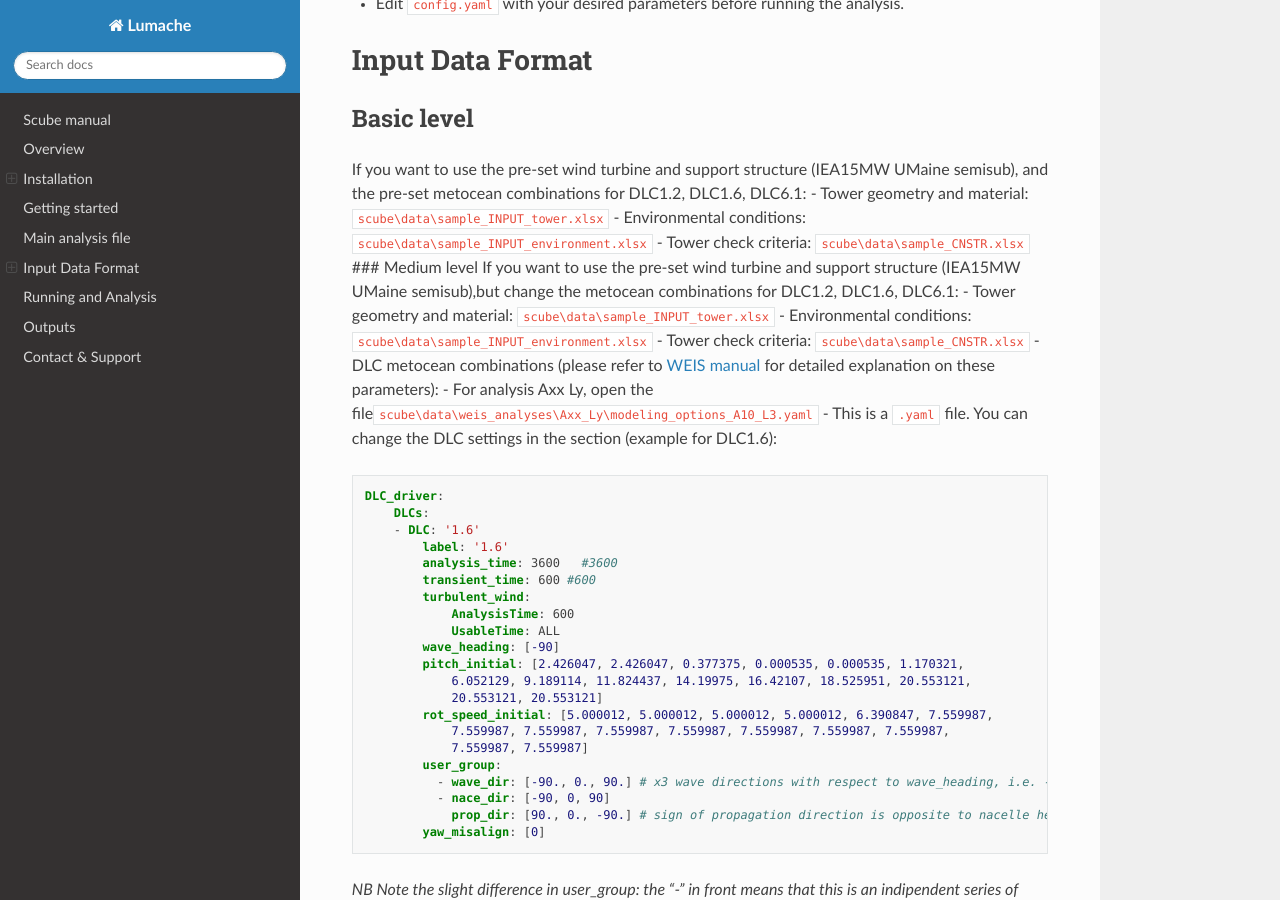
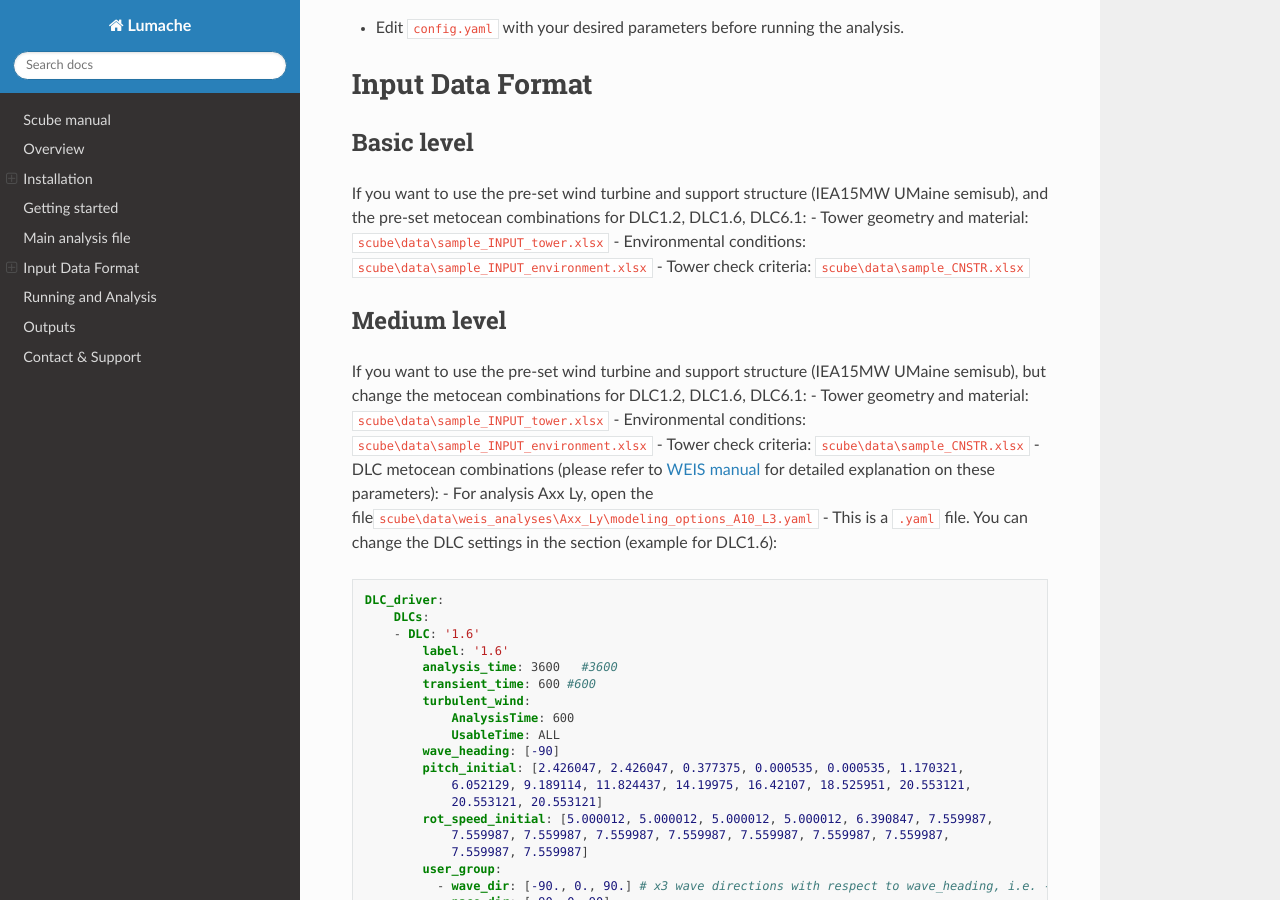
Before and after one commit to mcollu/scube, a Sphinx documentation site: the page built from docs/source/index.rst, in a window 1280 px wide and 900 px high, scrolled down 3175 px. Built offline with Sphinx 7.4.7 and the Read the Docs theme 3.1.0, drawn with Linux system fonts in a browser that asks for light colours.

Commit message:
Update index.rst

```diff
--- a/docs/source/index.rst
+++ b/docs/source/index.rst
@@ -149,24 +149,20 @@
 Basic level
 -----------
 
-If you want to use the pre-set wind turbine and support structure
-(IEA15MW UMaine semisub), and the pre-set metocean combinations for
-DLC1.2, DLC1.6, DLC6.1: - Tower geometry and material:
-``scube\data\sample_INPUT_tower.xlsx`` - Environmental conditions:
-``scube\data\sample_INPUT_environment.xlsx`` - Tower check criteria:
-``scube\data\sample_CNSTR.xlsx`` ### Medium level If you want to use the
-pre-set wind turbine and support structure (IEA15MW UMaine semisub),but
-change the metocean combinations for DLC1.2, DLC1.6, DLC6.1: - Tower
-geometry and material: ``scube\data\sample_INPUT_tower.xlsx`` -
-Environmental conditions: ``scube\data\sample_INPUT_environment.xlsx`` -
-Tower check criteria: ``scube\data\sample_CNSTR.xlsx`` - DLC metocean
-combinations (please refer to `WEIS
-manual <https://weis.readthedocs.io/en/latest/dlc_generator.html>`__ for
-detailed explanation on these parameters): - For analysis Axx Ly, open
-the
-file\ ``scube\data\weis_analyses\Axx_Ly\modeling_options_A10_L3.yaml`` -
-This is a ``.yaml`` file. You can change the DLC settings in the section
-(example for DLC1.6):
+If you want to use the pre-set wind turbine and support structure (IEA15MW UMaine semisub), and the pre-set metocean combinations for DLC1.2, DLC1.6, DLC6.1:
+- Tower geometry and material: ``scube\data\sample_INPUT_tower.xlsx``
+- Environmental conditions: ``scube\data\sample_INPUT_environment.xlsx``
+- Tower check criteria: ``scube\data\sample_CNSTR.xlsx``
+
+Medium level
+------------
+If you want to use the pre-set wind turbine and support structure (IEA15MW UMaine semisub), but change the metocean combinations for DLC1.2, DLC1.6, DLC6.1:
+- Tower geometry and material: ``scube\data\sample_INPUT_tower.xlsx``
+- Environmental conditions: ``scube\data\sample_INPUT_environment.xlsx``
+- Tower check criteria: ``scube\data\sample_CNSTR.xlsx``
+- DLC metocean combinations (please refer to `WEIS manual <https://weis.readthedocs.io/en/latest/dlc_generator.html>`__ for detailed explanation on these parameters):
+- For analysis Axx Ly, open the file\ ``scube\data\weis_analyses\Axx_Ly\modeling_options_A10_L3.yaml``
+- This is a ``.yaml`` file. You can change the DLC settings in the section (example for DLC1.6):
 
 .. code:: yaml
 
```
